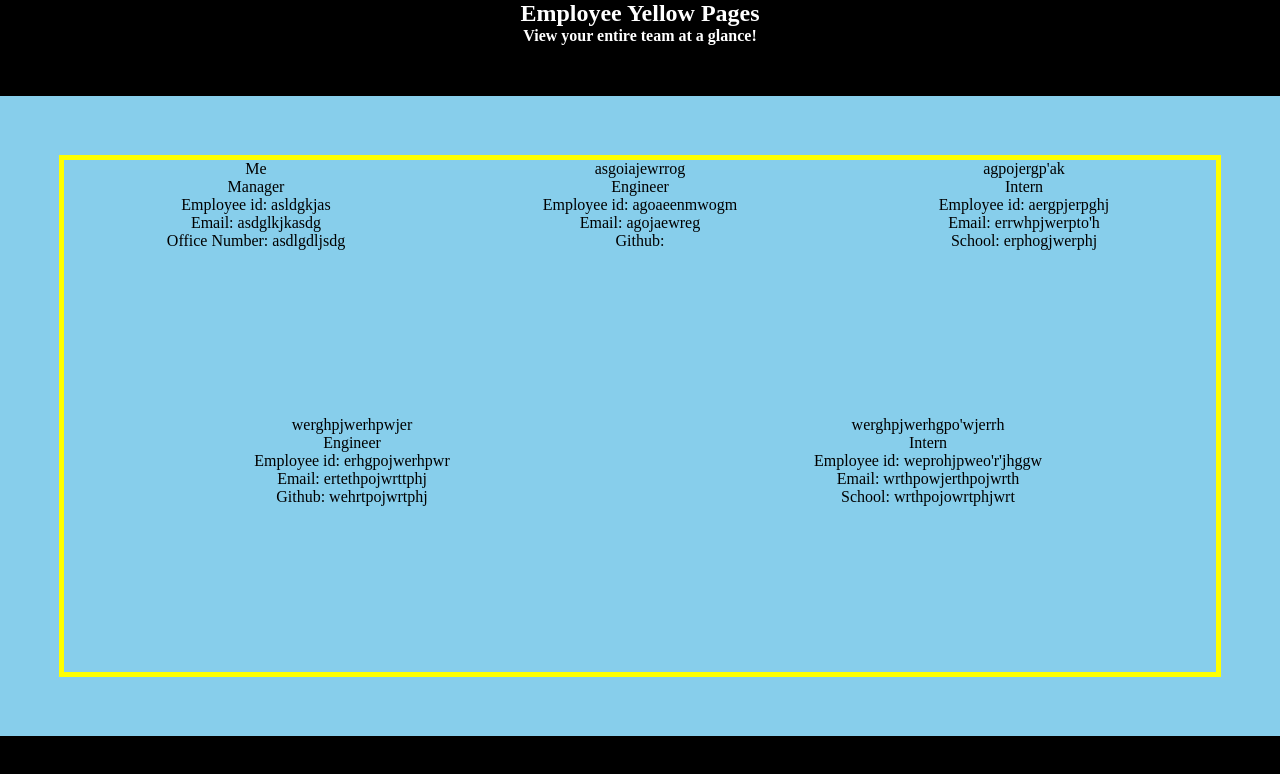
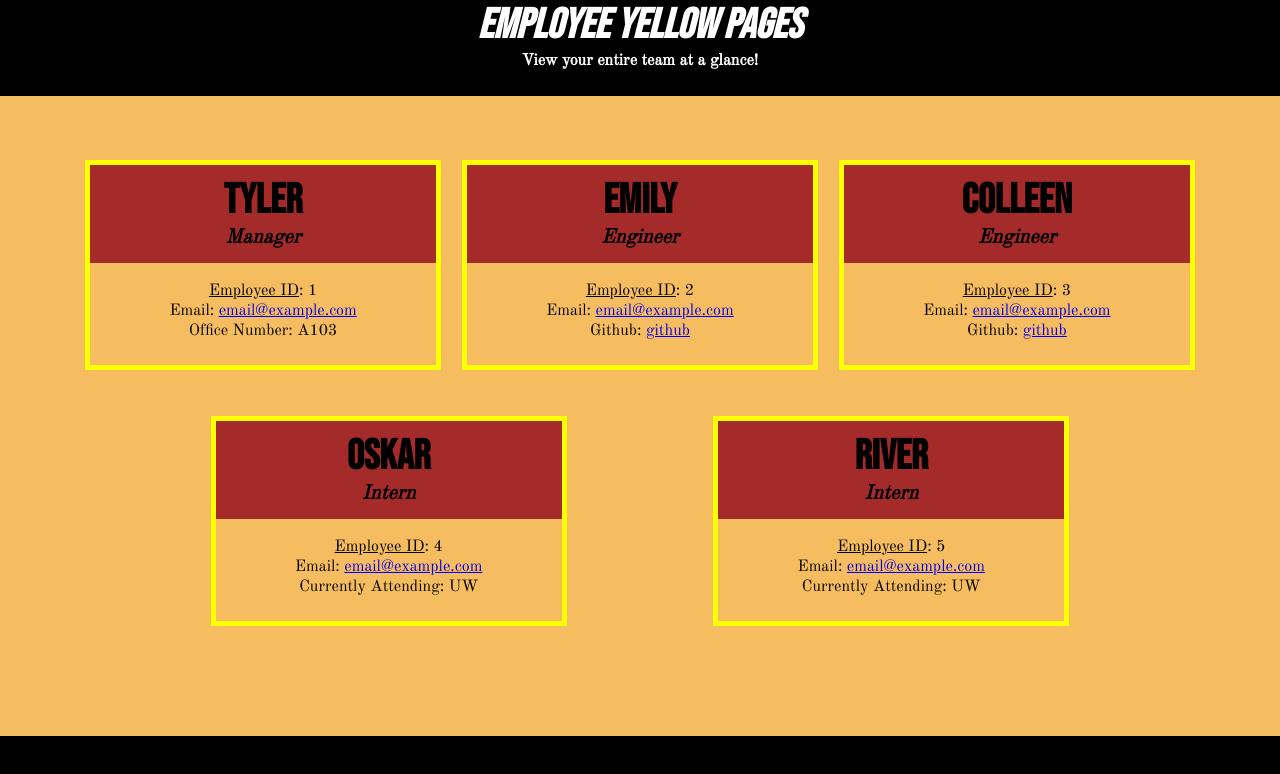
Before and after one commit to tykervella/Employee-Yellowpages, a website: page public/index.html in a window 1280 px wide. Drawn offline with nearby package versions, Linux system fonts and the light colour scheme.

Commit message:
finished content boxes for each employee, added css styling

```diff
--- a/public/assets/style.css
+++ b/public/assets/style.css
@@ -1,11 +1,17 @@
+@import url('https://fonts.googleapis.com/css2?family=Bebas+Neue&family=Josefin+Sans:wght@600&family=Lobster&display=swap');
+@import url('https://fonts.googleapis.com/css2?family=Bebas+Neue&family=Josefin+Sans:wght@600&family=Lobster&family=Old+Standard+TT&display=swap');
+
 * {
     padding: 0;
     margin: 0;
+    font-family: 'Old Standard TT', serif;
 }
 
 h1,h2,h3,h4,h5,h6,p,a,b {
     background-color: transparent;
     text-align: center;
+    margin: 0;
+    padding: 0;
 }
 
 header {
@@ -14,8 +20,12 @@ header {
         height: 12vh;
 }
 
+header h2 {
+    font-style: oblique;
+}
+
 main {
-    background-color: skyblue;
+    background-color: #f6bd60;
     height: 80vh;
     display: flex;
     justify-content: center;
@@ -32,12 +42,32 @@ footer {
     display: flex;
     height: 80%;
     width: 90%;
-    border: 5px solid yellow;
-    justify-content: space-around;
+    justify-content: space-evenly;
     flex-wrap: wrap;
+    align-items: space-evenly;
 }
 
 .content {
-    flex: 1 0 30%;
+    width: 30%;
     text-align: center;
+    height: 200px;
+    border: 5px solid yellow;
+    margin-bottom: 20px;
 }
+
+h2 {
+    font-family: 'Bebas Neue', cursive;
+    font-size: 42px;
+}
+
+h3 {
+    font-size: 20px;
+    font-style: oblique;
+}
+
+.content_head {
+    padding-top: 10px;
+    height: 88px;
+    background-color: brown;
+    margin-bottom: 18px;
+}
--- a/public/index.html
+++ b/public/index.html
@@ -19,60 +19,55 @@
     <main>
       <section id="content_container"><section class="content">
         <div class="content_head">
-          Me
-          <br>
-          Manager
+          <h2>Tyler </h2>
+          <h3>Manager</h3>
           <br>
         </div>
-        Employee id: asldgkjas
+        <u>Employee ID</u>: 1
         <br>
-        Email: asdglkjkasdg
+        Email: <a href="email@example.com">email@example.com</a>
         <br>
-        Office Number: asdlgdljsdg</section><section class="content">
+        Office Number: A103</section><section class="content">
         <div class="content_head">
-          asgoiajewrrog
-          <br>
-          Engineer
+          <h2>Emily </h2>
+          <h3>Engineer</h3>
           <br>
         </div>
-        Employee id: agoaeenmwogm
+        <u>Employee ID</u>: 2
         <br>
-        Email: agojaewreg
+        Email: <a href="email@example.com">email@example.com</a>
         <br>
-        Github: </section><section class="content">
+        Github: <a href="https://github.com/github" target="_blank">github</a></section><section class="content">
         <div class="content_head">
-          agpojergp'ak
-          <br>
-          Intern
+          <h2>Colleen </h2>
+          <h3>Engineer</h3>
           <br>
         </div>
-        Employee id: aergpjerpghj
+        <u>Employee ID</u>: 3
         <br>
-        Email: errwhpjwerpto'h
+        Email: <a href="email@example.com">email@example.com</a>
         <br>
-        School: erphogjwerphj</section><section class="content">
+        Github: <a href="https://github.com/github" target="_blank">github</a></section><section class="content">
         <div class="content_head">
-          werghpjwerhpwjer
-          <br>
-          Engineer
+          <h2>Oskar </h2>
+          <h3>Intern</h3>
           <br>
         </div>
-        Employee id: erhgpojwerhpwr
+        <u>Employee ID</u>: 4
         <br>
-        Email: ertethpojwrttphj
+        Email: <a href="email@example.com">email@example.com</a>
         <br>
-        Github: wehrtpojwrtphj</section><section class="content">
+        Currently Attending: UW</section><section class="content">
         <div class="content_head">
-          werghpjwerhgpo'wjerrh
-          <br>
-          Intern
+          <h2>River </h2>
+          <h3>Intern</h3>
           <br>
         </div>
-        Employee id: weprohjpweo'r'jhggw
+        <u>Employee ID</u>: 5
         <br>
-        Email: wrthpowjerthpojwrth
+        Email: <a href="email@example.com">email@example.com</a>
         <br>
-        School: wrthpojowrtphjwrt</section></section>
+        Currently Attending: UW</section></section>
 
 </main>
 
```
Also changed, not shown: index.js (+9 -8 lines).
